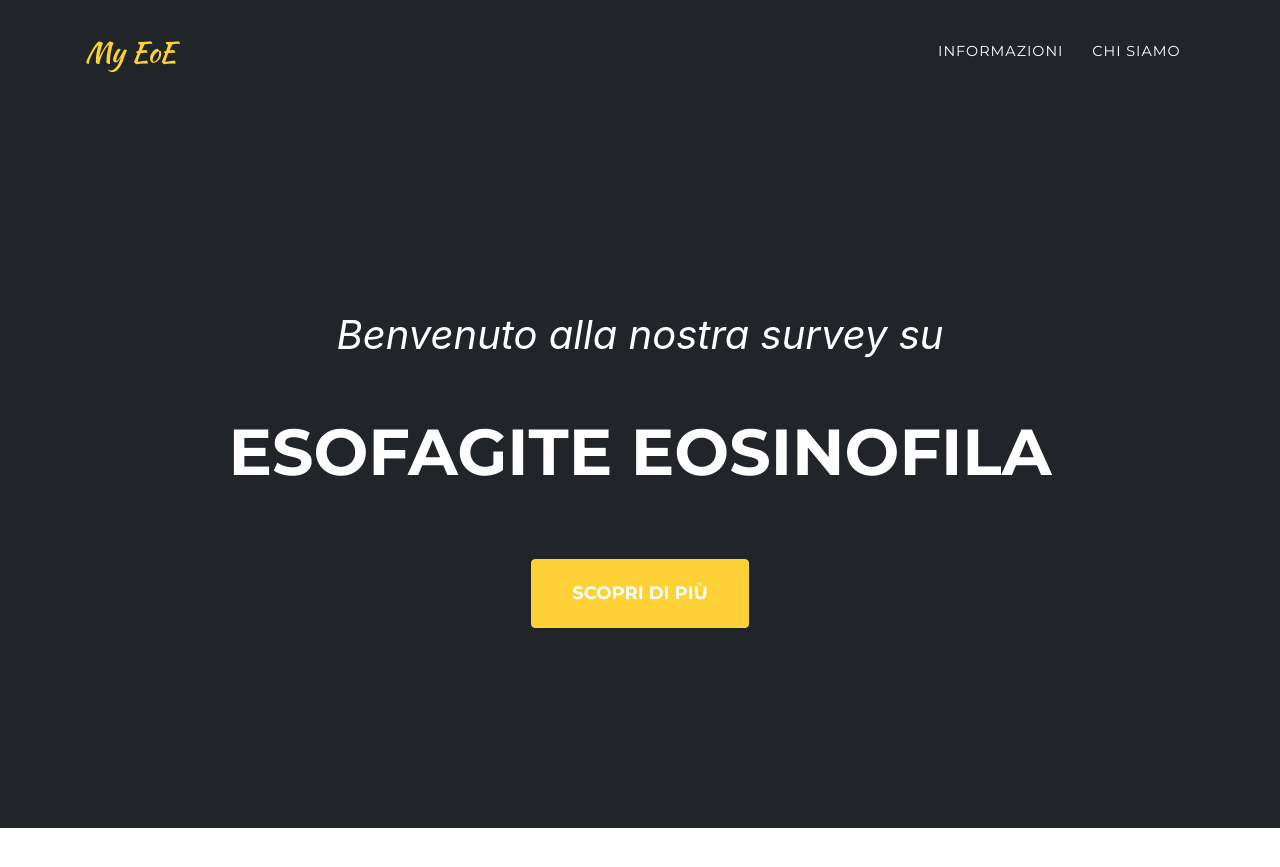
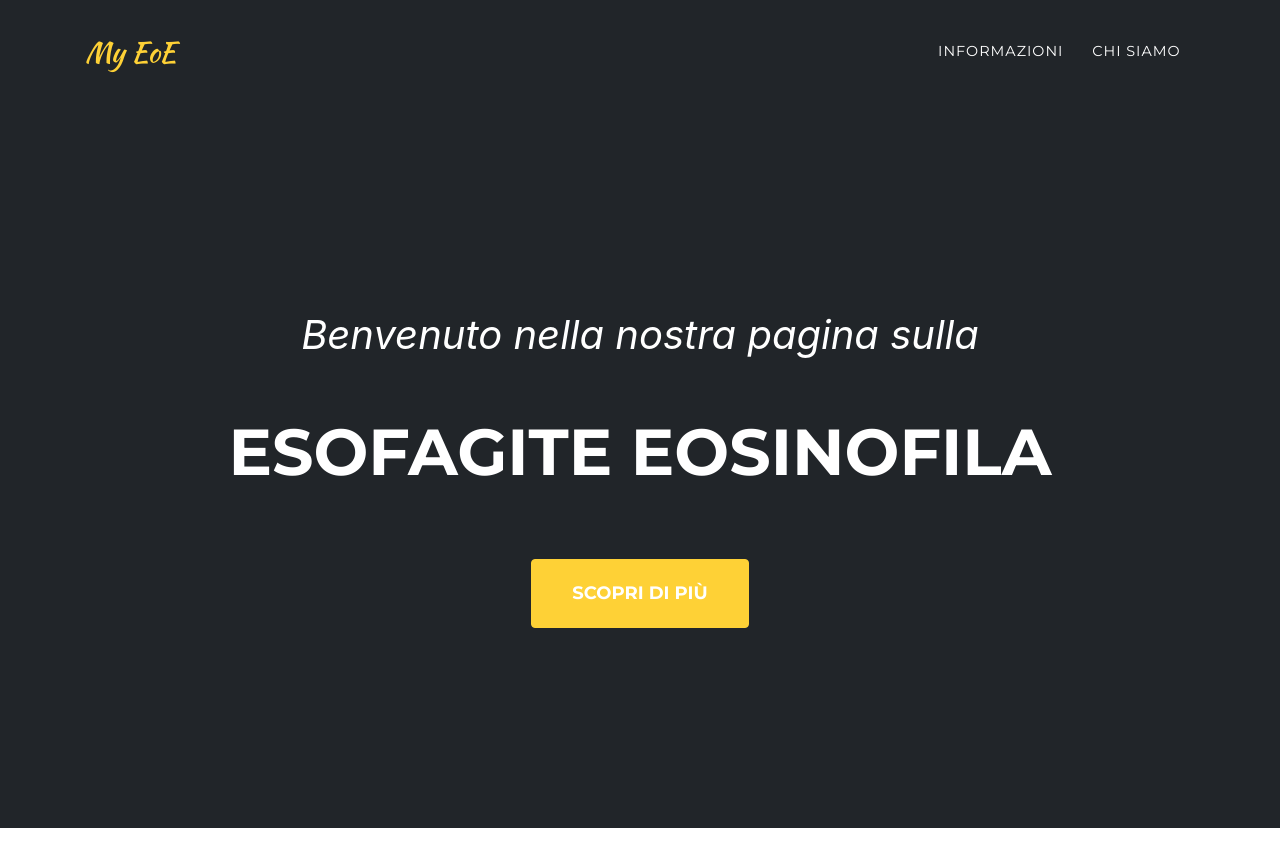
Before and after one commit to my-eoe/my-eoe.github.io, a Jekyll site: the page built from italian.md, in a window 1280 px wide and 900 px high. Shown: the top 867 px of the window. Built offline with Jekyll 4.4.1, drawn with Linux system fonts in a browser that asks for light colours; some web fonts are replaced.

Commit message:
Header: improve Italian translation

```diff
--- a/_data/sitetext.yml
+++ b/_data/sitetext.yml
@@ -1,7 +1,7 @@
 header:
     title:
       en: Welcome to our survey about
-      it: Benvenuto alla nostra survey su
+      it: Benvenuto nella nostra pagina sulla
     text:
       en: Eosinophilic Esophagitis
       it: Esofagite Eosinofila
```
